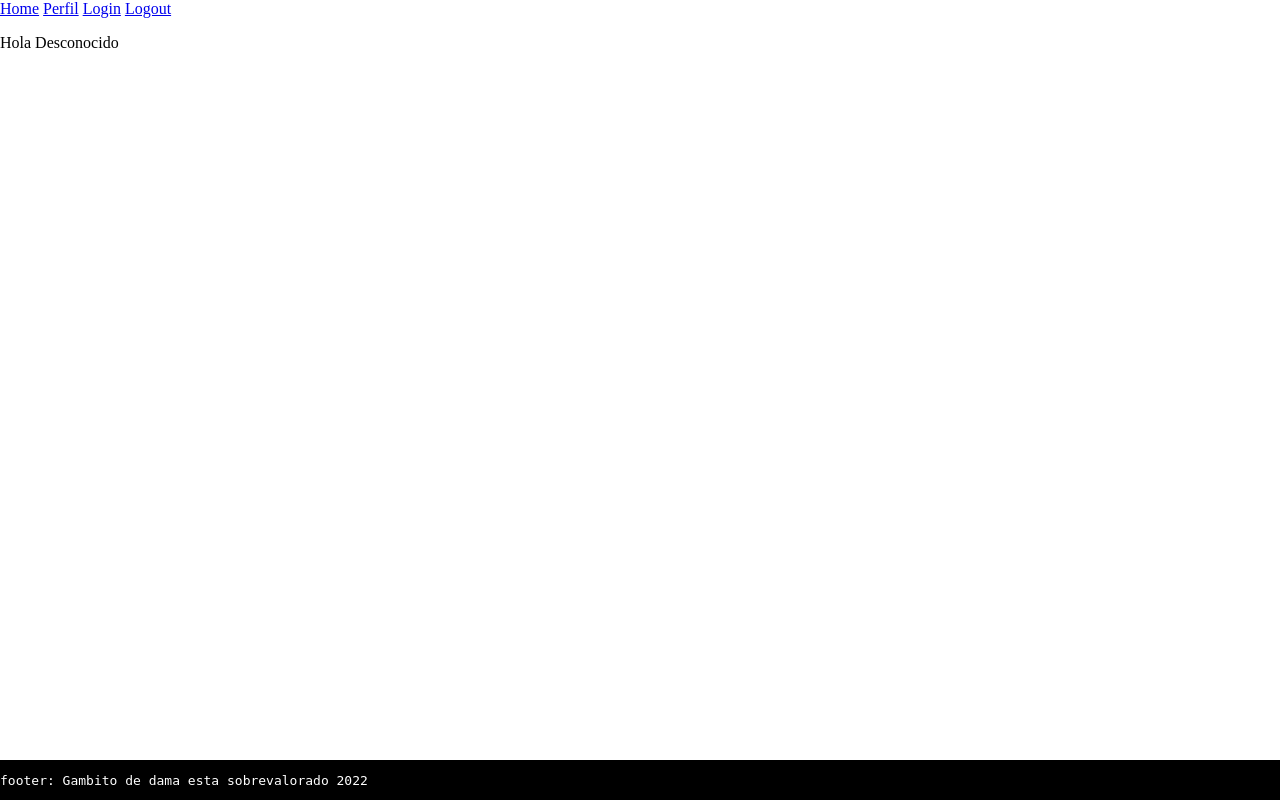
After one commit to clreolve/ForestLover, a PHP site: page /perfil.php in a window 1280 px wide. The commit adds this page. Run offline with PHP 8.4, Linux system fonts and the light colour scheme.

Commit message:
login system complete

```diff
--- a/css/style.css
+++ b/css/style.css
@@ -0,0 +1,16 @@
+html {
+  min-height: 100%;
+  position: relative;
+}
+body {
+  margin: 0;
+  margin-bottom: 40px;
+}
+footer {
+  background-color: black;
+  position: absolute;
+  bottom: 0;
+  width: 100%;
+  height: 40px;
+  color: white;
+}
--- a/db/database_utilities.php
+++ b/db/database_utilities.php
@@ -33,7 +33,7 @@ function get_user_by_id( $id )
 function get_user_data_by_email( $email )
 {
 	global $mysqli;
-	$sql = "SELECT * FROM user_access WHERE email = '{$email}'";
+	$sql = "SELECT * FROM user WHERE email = '{$email}'";
 	$result = $mysqli->query($sql);
 	return $result->fetch_assoc();
 }
@@ -44,8 +44,8 @@ function add_user( $email, $password )
 	global $mysqli;
 	$email_sanitized = filter_var($email, FILTER_SANITIZE_SPECIAL_CHARS);
 	$password_sanitized = filter_var($password, FILTER_SANITIZE_SPECIAL_CHARS);
-
-	$sql = "INSERT INTO user(id, email, password) VALUES (null, '{$email_sanitized}', '{$password_sanitized}')";
+	$password_hash = password_hash($password_sanitized, PASSWORD_DEFAULT);
+	$sql = "INSERT INTO user(id, email, password) VALUES (null, '{$email_sanitized}', '{$password_hash}')";
 	$mysqli->query($sql);
 
 }
--- /dev/null
+++ b/logout.php
@@ -0,0 +1,4 @@
+<?php
+include_once('utilities.php');
+header('Location: index.php');
+$_SESSION = [];
--- /dev/null
+++ b/perfil.php
@@ -0,0 +1,18 @@
+<?php
+include_once('utilities.php');
+?>
+
+<!DOCTYPE html>
+<html lang="es">
+
+<?php include_once("./templates/header.php") ?>
+
+<body>
+    <p>
+        Hola <?php echo isset($_SESSION["uid"]) ? $_SESSION["uid"] : "Desconocido"; ?>
+    </p>
+</body>
+
+<?php include_once("./templates/footer.php") ?>
+
+</html>
--- a/sessions.php
+++ b/sessions.php
@@ -1,3 +1,2 @@
 <?php
-
 session_start();
--- /dev/null
+++ b/templates/footer.php
@@ -0,0 +1,5 @@
+<footer>
+    <div>
+        <pre>footer: Gambito de dama esta sobrevalorado 2022</pre>
+    </div>
+</footer>
--- /dev/null
+++ b/templates/header.php
@@ -0,0 +1,14 @@
+<head>
+    <meta charset="UTF-8">
+    <meta http-equiv="X-UA-Compatible" content="IE=edge">
+    <meta name="viewport" content="width=device-width, initial-scale=1.0">
+    <title>Document</title>
+
+    <script src=" ./js/jquery-3.6.0.min.js "></script>
+    <link rel="stylesheet" href="./css/style.css">
+
+    <a href="index.php">Home</a>
+    <a href="perfil.php">Perfil</a>
+    <a href="login.php">Login</a>
+    <a href="logout.php">Logout</a>
+</head>
--- a/utilities.php
+++ b/utilities.php
@@ -1,4 +1,5 @@
 <?php
+session_start();
 
 function debug($var) {
 	echo "<pre>";
```
Also changed, not shown: adduser.php (added, +19 -0 lines), db/logica_del_negocio.md (+5 -0 lines), footer.php (deleted, +0 -7 lines), header.php (deleted, +0 -28 lines), index.php (+12 -3 lines), login.php (+28 -1 lines).
